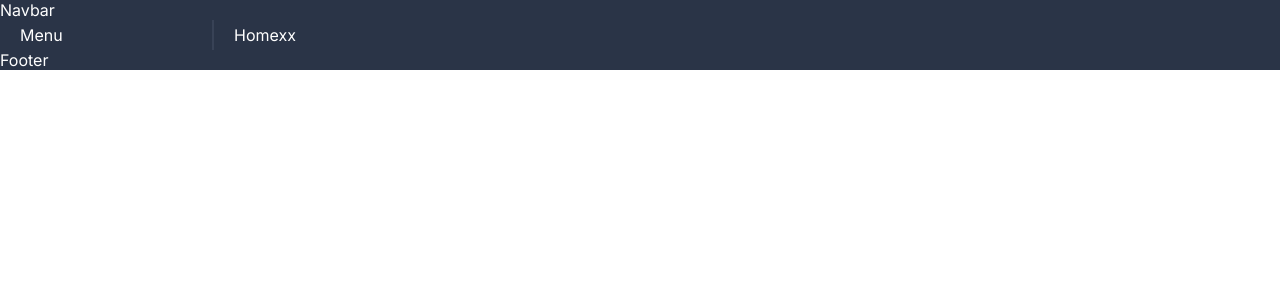
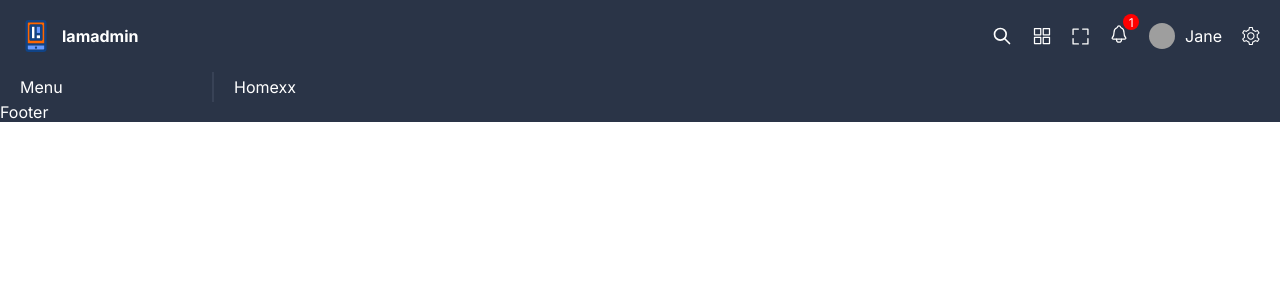
Before and after one commit to rrg1459/react-admin, a React (Vite) app: page / in a window 1280 px wide. Shown: the top 300 px of the page. Built offline with nearby package versions, Linux system fonts and the light colour scheme; grey boxes are pictures that could not be loaded.

Commit message:
Add style to navbar

```diff
--- a/src/components/navbar/Navbar.tsx
+++ b/src/components/navbar/Navbar.tsx
@@ -3,7 +3,27 @@
 const Navbar = () => {
   return (
     <div className="navbar">
-      Navbar
+      <div className="logo">
+        <img src="logo.svg" alt="" />
+        <span>lamadmin</span>
+      </div>
+      <div className="icons">
+        <img src="/search.svg" alt="" className="icon" />
+        <img src="/app.svg" alt="" className="icon" />
+        <img src="/expand.svg" alt="" className="icon" />
+        <div className="notification">
+          <img src="/notifications.svg" alt="" />
+          <span>1</span>
+        </div>
+        <div className="user">
+          <img
+            src="https://images.pexels.com/photos/11038549/pexels-photo-11038549.jpeg?auto=compress&cs=tinysrgb&w=1600&lazy=load"
+            alt=""
+          />
+          <span>Jane</span>
+        </div>
+        <img src="/settings.svg" alt="" className="icon" />
+      </div>
     </div>
   );
 };
--- a/src/components/navbar/navbar.scss
+++ b/src/components/navbar/navbar.scss
@@ -1,2 +1,52 @@
 .navbar {
+  width: 100%;
+  padding: 20px;
+  display: flex;
+  align-items: center;
+  justify-content: space-between;
+
+  .logo {
+    display: flex;
+    align-items: center;
+    font-weight: bold;
+    gap: 10px;
+  }
+
+  .icons {
+    display: flex;
+    align-items: center;
+    gap: 20px;
+
+    .notification {
+      position: relative;
+
+      span {
+        background-color: red;
+        color: white;
+        width: 16px;
+        height: 16px;
+        border-radius: 50%;
+        position: absolute;
+        top: -10px;
+        right: -10px;
+        display: flex;
+        align-items: center;
+        justify-content: center;
+        font-size: 12px;
+      }
+    }
+
+    .user {
+      display: flex;
+      align-items: center;
+      gap: 10px;
+
+      img {
+        width: 26px;
+        height: 26px;
+        border-radius: 50%;
+        object-fit: cover;
+      }
+    }
+  }
 }
```
